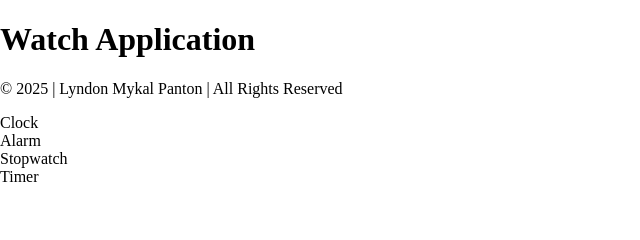
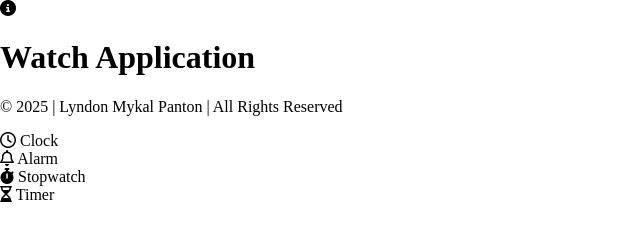
Before and after one commit to lyndonpanton/watch-app, a plain HTML site: page web/core/index.html in a window 1280 px wide. Shown: the whole page, without its empty margins (0-640 px from the left). Drawn offline with Linux system fonts and the light colour scheme.

Commit message:
Added font awesome icons to application

```diff
--- a/web/core/index.html
+++ b/web/core/index.html
@@ -22,6 +22,7 @@
 </head>
 <body>
     <header>
+        <i class="fa-solid fa-circle-info"></i>
         <h1>Watch Application</h1>
     </header>
 
@@ -58,19 +59,20 @@
 
         <section id="watch-toggle">
             <section id="watch-toggle-clock">
-                <!-- icon -->
+                <i class="fa-regular fa-clock"></i>
                 <span class="watch-toggle-text">Clock</span>
             </section>
             <section id="watch-toggle-alarm">
-                <!-- icon -->
+                <i class="fa-regular fa-bell"></i>
                 <span class="watch-toggle-text">Alarm</span>
             </section>
             <section id="watch-toggle-stopwatch">
-                <!-- icon -->
+                <i class="fa-solid fa-stopwatch"></i>
                 <span class="watch-toggle-text">Stopwatch</span>
             </section>
             <section id="watch-toggle-timer">
-                <!-- icon -->
+                <!-- <i class="fa-regular fa-hourglass"></i> -->
+                <i class="fa-regular fa-hourglass-half"></i>
                 <span class="watch-toggle-text">Timer</span>
             </section>
         </section>
```
Also changed, not shown: 1 other file.
